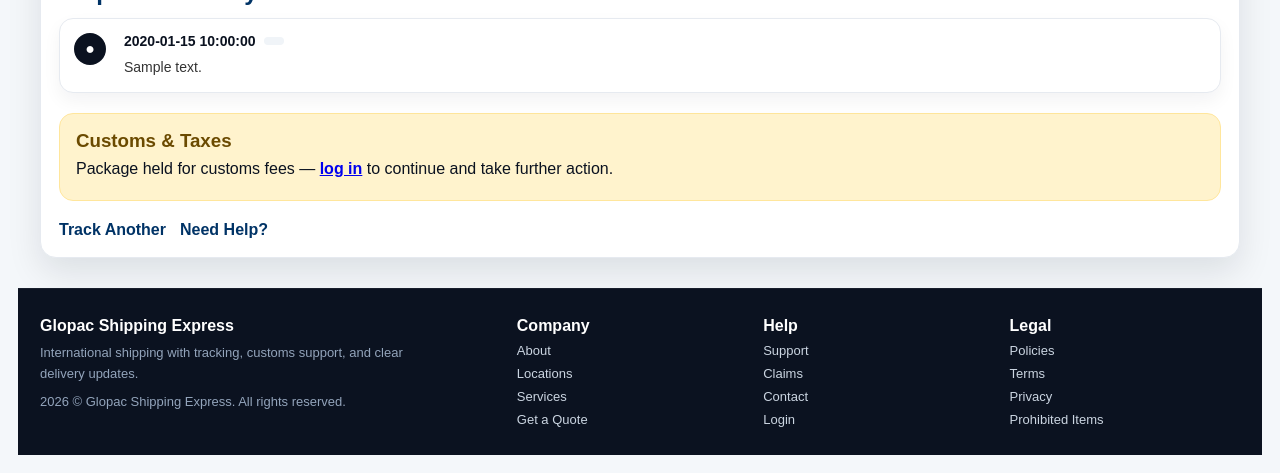
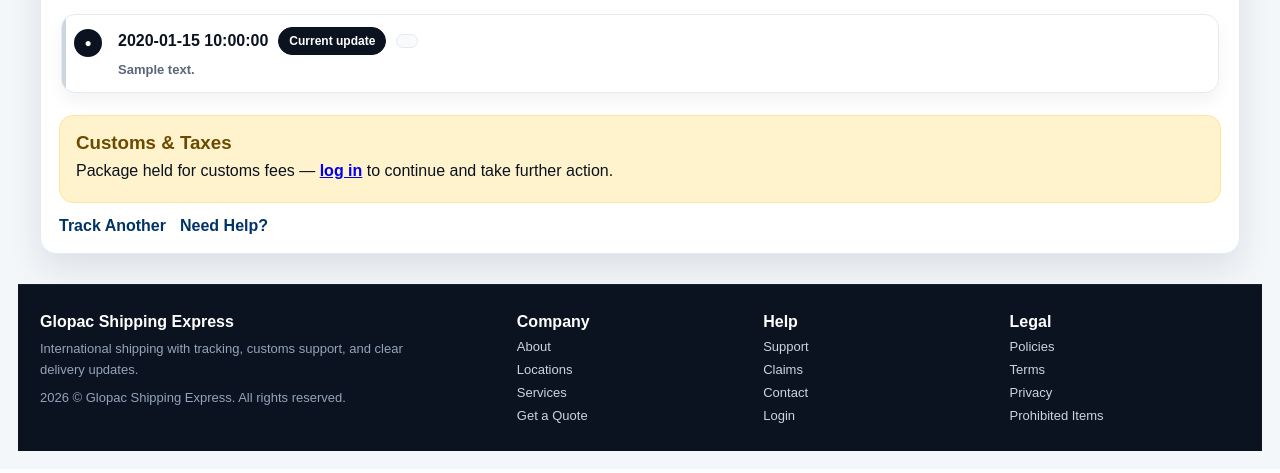
Before and after one commit to derrbdreblove-dot/glopacshipping, a Flask app: template templates/track.html in a window 1280 px wide. Shown: the part 892-1365 px from the top of the page. After the commit the page ends 1343 px from the top, so only its background shows below. Run offline with Flask 3, Linux system fonts and the light colour scheme; the template is opened without the code that fills it: most values are stand-ins (such as "Sample title", 1, 10 or a date in 2020); parts of the project's set-up code (start-up, migrations or seed data) failed here and were passed over; some libraries are stand-ins or nearby versions.

Commit message:
Update track.html

```diff
--- a/templates/track.html
+++ b/templates/track.html
@@ -21,12 +21,12 @@
       --good:#1f8f4e;
 
       /* Progress colors */
-      --activeInk:#0b1220;
-      --doneBg:#eaf7ef;
+      --activeInk:#0b1220;   /* current progress = black */
+      --doneBg:#eaf7ef;      /* done = green */
       --doneBorder:#cfead9;
       --doneText:#1f8f4e;
 
-      --activeBg:#0b1220;
+      --activeBg:#0b1220;    /* active pill fill black */
       --activeBorder:#0b1220;
       --activeText:#ffffff;
 
@@ -187,86 +187,119 @@
 
     #map { height: 420px; margin: 16px 0; border-radius:14px; overflow:hidden; border:1px solid var(--line); box-shadow:0 10px 24px rgba(11,18,32,.06); }
 
-    /* Shipment History - Improved for custom dates */
-    .timeline { margin: 24px 0 16px; }
-    .timeline h2{ margin:0 0 12px;color:var(--brand); }
+    /* ---------------------------
+       Shipment History (NEW)
+       - completed items have a green tick
+       - current item has NO tick (black dot)
+    --------------------------- */
+    .timeline { margin: 18px 0; }
+    .timeline h2{ margin:0 0 10px;color:var(--brand); }
 
     .history{
       display:flex;
       flex-direction:column;
-      gap:12px;
+      gap:10px;
+      padding: 4px 2px;
     }
 
     .event{
       display:grid;
-      grid-template-columns: 36px 1fr;
-      gap:14px;
+      grid-template-columns: 32px 1fr;
+      gap:12px;
       align-items:flex-start;
       border:1px solid var(--line);
       border-radius:14px;
       background:#fff;
-      padding:14px;
       box-shadow:0 8px 18px rgba(11,18,32,.05);
+      padding:12px;
+      position:relative;
+      overflow:hidden;
+    }
+
+    .event::before{
+      content:"";
+      position:absolute;
+      left:0; top:0; bottom:0;
+      width:4px;
+      background: rgba(0,51,102,.20);
     }
 
     .icon{
-      width:32px;
-      height:32px;
+      width:28px; height:28px;
       border-radius:999px;
       display:flex;
       align-items:center;
       justify-content:center;
-      font-size:16px;
       font-weight:900;
-      flex-shrink:0;
+      font-size:14px;
+      margin-top:2px;
       border:2px solid var(--line);
+      color:var(--muted);
       background:#f8fafc;
-      color:var(--muted);
+      flex:0 0 auto;
     }
 
-    .icon.done {
+    /* Completed = green tick */
+    .icon.done{
       background: var(--doneBg);
       border-color: var(--doneBorder);
       color: var(--doneText);
     }
 
-    .icon.current {
-      background: var(--activeBg);
-      border-color: var(--activeBorder);
-      color: #fff;
+    /* Current = black dot (NO tick) */
+    .icon.current{
+      background:#0b1220;
+      border-color:#0b1220;
+      color:#fff;
+      font-size:12px;
     }
 
     .event-head{
       display:flex;
       flex-wrap:wrap;
-      gap:8px;
+      gap:8px 10px;
       align-items:center;
-      margin-bottom:8px;
+      margin-bottom:6px;
     }
 
     .event-date{
       font-weight:900;
       color:#0b1220;
-      font-size:14px;
     }
 
-    .event-location{
-      font-weight:700;
-      color:var(--brand);
-      background:#f0f4f8;
-      padding:4px 10px;
+    .event-pill{
+      display:inline-flex;
+      align-items:center;
+      padding:6px 10px;
       border-radius:999px;
+      font-weight:900;
       font-size:12px;
+      border:1px solid var(--line);
+      background:#f8fafc;
+      color:var(--muted);
+    }
+
+    .event-pill.current{
+      background:#0b1220;
+      border-color:#0b1220;
+      color:#fff;
+    }
+
+    .event-pill.done{
+      background: var(--doneBg);
+      border-color: var(--doneBorder);
+      color: var(--doneText);
     }
 
     .event-desc{
-      color: #333;
-      line-height:1.5;
-      font-size:14px;
+      color: var(--muted);
+      line-height:1.45;
+      font-weight:700;
+      font-size:13px;
     }
 
     /* Fees */
-    .fees { background: #fff3cd; padding: 16px; border-radius: 14px; margin: 20px 0; border:1px solid #ffe69c; }
+    .fees { background: #fff3cd; padding: 16px; border-radius: 14px; margin: 14px 0; border:1px solid #ffe69c; }
     .pay-btn {
       display: inline-block; background: var(--good); color: white; padding: 12px 22px;
       text-decoration: none; border-radius: 12px; font-weight: 900;
@@ -274,7 +307,7 @@
     }
     .pay-btn:hover { filter:brightness(.95); }
 
-    .footer-links{ display:flex; gap:14px; flex-wrap:wrap; margin-top:20px; }
+    .footer-links{ display:flex; gap:14px; flex-wrap:wrap; margin-top:10px; }
     .footer-links a{ color:var(--brand); font-weight:900; text-decoration:none; }
     .footer-links a:hover{ text-decoration:underline; }
 
@@ -329,15 +362,15 @@
 <div class="grid">
   <div class="box">
     <div class="k">ORIGIN</div>
-        <div class="v">{{ origin or '—' }}</div>
+    <div class="v">{{ origin }}</div>
   </div>
   <div class="box">
     <div class="k">DESTINATION</div>
-        <div class="v">{{ destination or '—' }}</div>
+    <div class="v">{{ destination }}</div>
   </div>
   <div class="box">
     <div class="k">PACKAGE</div>
-        <div class="v">{{ package_details or '—' }}</div>
+    <div class="v">{{ package_details }}</div>
   </div>
 </div>
 
@@ -357,10 +390,22 @@
   <div class="steps-wrap">
     <div class="steps">
       <div class="step done">Created</div>
-          <div class="step {{ 'done' if is_picked else 'active' }}">Picked Up</div>
-          <div class="step {{ 'done' if is_out or is_delivered else ('active' if is_transit or is_hold else '') }}">In Transit</div>
-          <div class="step {{ 'active' if is_out else ('done' if is_delivered else '') }}">Out for Delivery</div>
-          <div class="step {{ 'done' if is_delivered else '' }}">Delivered</div>
+
+      <div class="step {{ 'done' if is_picked else 'active' }}">
+        Picked Up
+      </div>
+
+      <div class="step {{ 'done' if is_out or is_delivered else ('active' if is_transit or is_hold else '') }}">
+        In Transit
+      </div>
+
+      <div class="step {{ 'active' if is_out else ('done' if is_delivered else '') }}">
+        Out for Delivery
+      </div>
+
+      <div class="step {{ 'done' if is_delivered else '' }}">
+        Delivered
+      </div>
     </div>
   </div>
 </div>
@@ -370,22 +415,36 @@
 <div class="timeline">
   <h2>Shipment History</h2>
 
+  {# Determine which history item is the "current" one (the last item) #}
+  {% set last_index = (events|length) - 1 %}
+
   <div class="history">
     {% for event in events %}
-          {% set is_current = loop.last %}
+      {% set is_current = (loop.index0 == last_index) %}
       {% set loc_raw = (event.location or '') %}
+      {# Replace "Admin Update" with "Shipment Update" for cleaner user-facing text #}
       {% set loc = 'Shipment Update' if loc_raw|lower == 'admin update' else loc_raw %}
 
       <div class="event">
         <div class="icon {{ 'current' if is_current else 'done' }}">
-              {% if is_current %}●{% else %}✓{% endif %}
+          {% if is_current %}
+            ●
+          {% else %}
+            ✓
+          {% endif %}
         </div>
 
         <div>
           <div class="event-head">
             <div class="event-date">{{ event.date }}</div>
-                <div class="event-location">{{ loc }}</div>
+
+            <div class="event-pill {{ 'current' if is_current else 'done' }}">
+              {{ 'Current update' if is_current else 'Completed' }}
             </div>
+
+            <div class="event-pill">{{ loc }}</div>
+          </div>
+
           <div class="event-desc">{{ event.description }}</div>
         </div>
       </div>
@@ -420,8 +479,7 @@
 <div class="footer-links">
   <a href="/">Track Another</a>
   <a href="/support">Need Help?</a>
-    </div>
-  </div>
+</div>  </div>
 
   <script>
     var map = L.map('map').setView([0, 0], 2);
@@ -444,9 +502,7 @@
     {% endif %}
   </script>
 
-  {% include "_footer.html" %}
-
-  {% if chat_unread_count and chat_latest_tracking_id %}
+  {% include "_footer.html" %}  {% if chat_unread_count and chat_latest_tracking_id %}
     <a href="/payment_chat/{{ chat_latest_tracking_id }}" style="
       position:fixed; right:16px; bottom:16px; z-index:9999;
       background:#003366; color:white; text-decoration:none;
@@ -455,7 +511,5 @@
     ">
       New message ({{ chat_unread_count }}) • Tap to open chat
     </a>
-  {% endif %}
-
-</body>
+  {% endif %}</body>
 </html>
```
Lines whose indentation alone changed are shown as unchanged.
